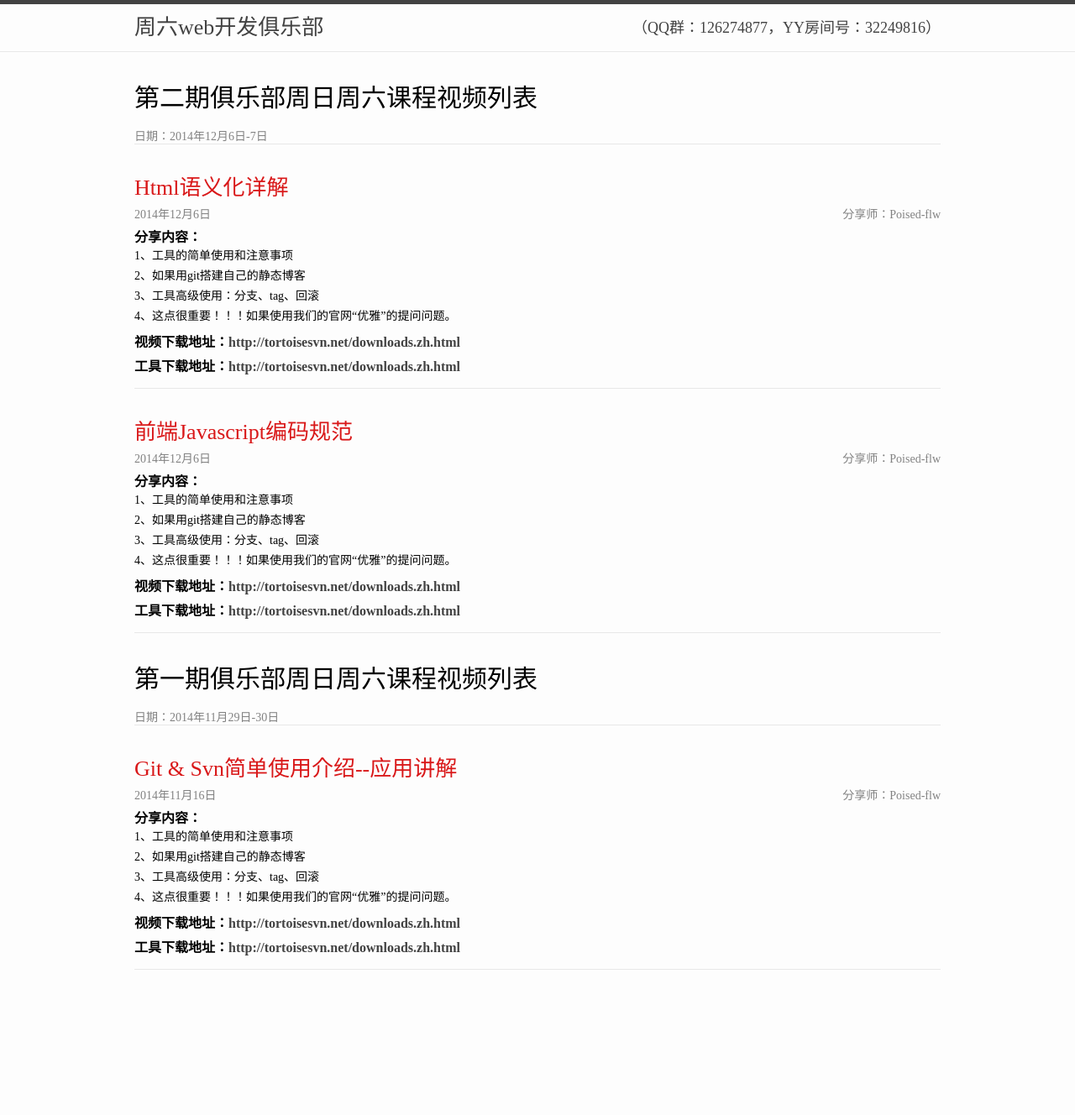
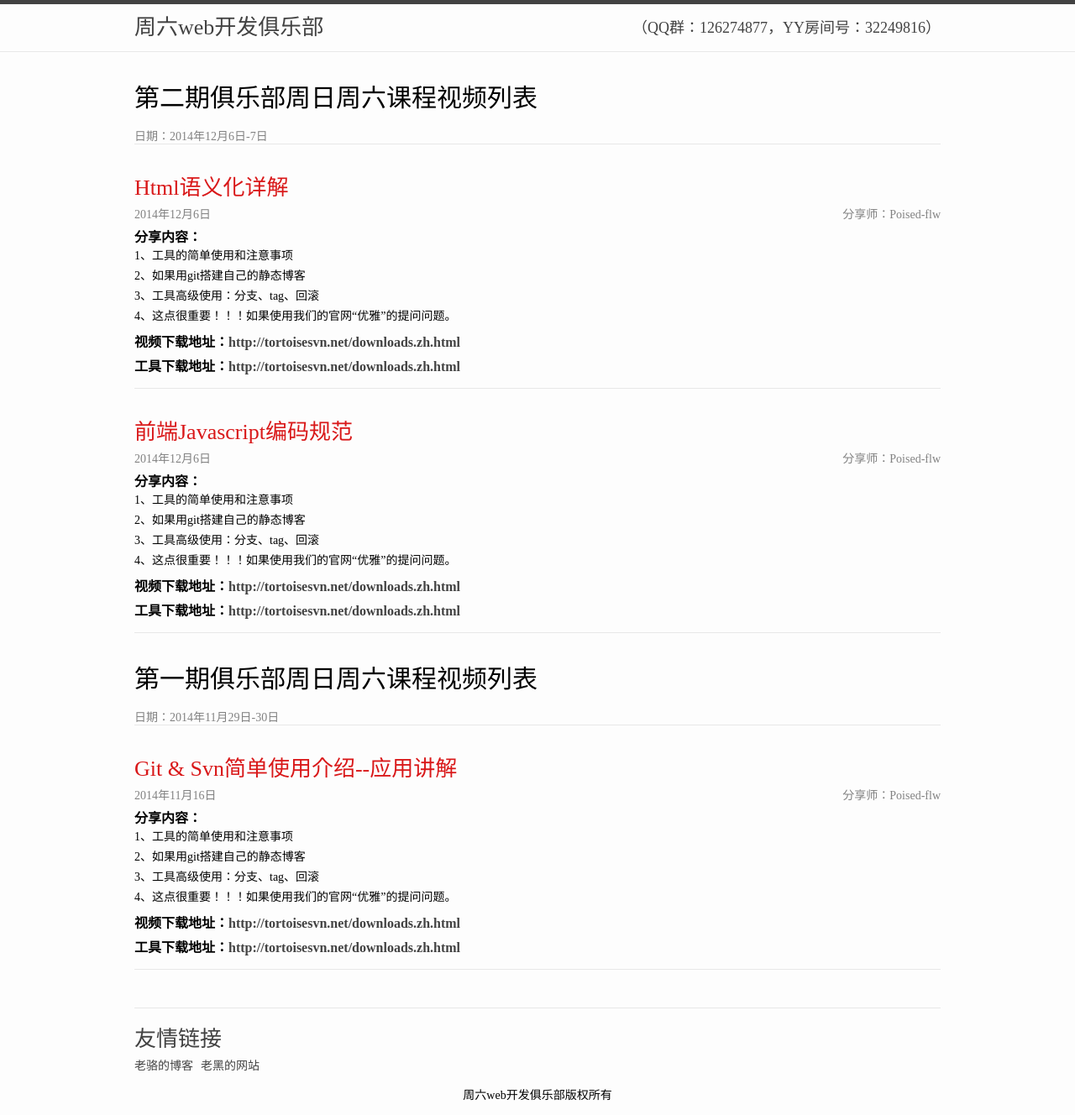
Before and after one commit to satWeb/satWeb.github.io, a Jekyll site: the page built from lessons.html, in a window 1280 px wide. Shown: the whole page at 84% size. Built offline with Jekyll 4.4.1, drawn with Linux system fonts in a browser that asks for light colours; Markdown is read by kramdown in place of the engine named in the settings; comment, search, counter and statistics services are not loaded; before the commit the page ends 1185 px from its top, so only the background shows below that.

Commit message:
友情链接

```diff
--- a/lessons.html
+++ b/lessons.html
@@ -70,5 +70,15 @@ title: 周六web前端开发俱乐部课程列表
     <div class="site-lessons ds-container">
         {% include comment.html %}
     </div>
+    <div class="site-lessons site-lessons-link">
+        <h4>友情链接</h4>
+        <div class="link">
+            <a href="">老骆的博客</a>
+            <a href="">老黑的网站</a>
+        </div>
+        <div class="webinfo">
+            <p>周六web开发俱乐部版权所有</p>
+        </div>
+    </div>
 </body>
 </html>
--- a/static/css/lessons.css
+++ b/static/css/lessons.css
@@ -112,3 +112,32 @@ body {
 #ds-reset a {
 	display: inline;
 }
+
+.site-lessons-link {
+	position: relative;
+	padding-top: 15px;
+	margin-top: 15px;
+	border-top: 1px solid #e8e8e8;
+}
+.site-lessons-link h4 {
+	color: #424242;
+	font-size: 26px;
+}
+.site-lessons-link .link{
+	padding-top: 5px;
+}
+.site-lessons-link .link a {
+	display: inline;
+	font-size: 14px;
+	margin-right: 5px;
+	color: #424242
+}
+.site-lessons-link .link a:hover {
+	color: #d91819
+}
+.site-lessons-link .webinfo {
+	margin-top: 15px;
+	margin-bottom: 15px;
+	text-align: center;
+	font-size: 14px;
+}
```
